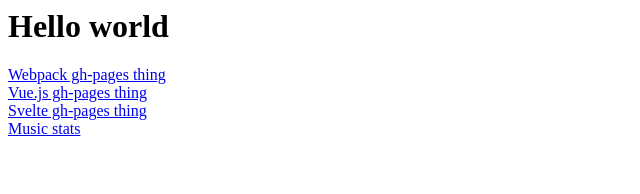
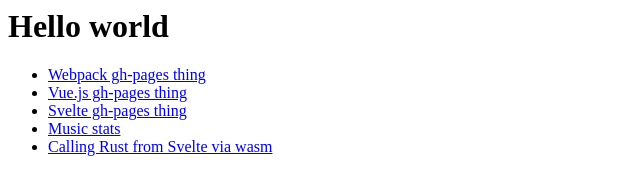
Before and after one commit to RichoDemus/richodemus.github.io, a plain HTML site: page index.html in a window 1280 px wide. Shown: the whole page, without its empty margins (0-640 px from the left). Drawn offline with Linux system fonts and the light colour scheme.

Commit message:
add svelte-rust-wasm, also change to list

```diff
--- a/index.html
+++ b/index.html
@@ -1,7 +1,10 @@
 <html><body>
   <h1>Hello world</h1>
-  <a href="webpack-gh-pages">Webpack gh-pages thing</a> <br/>
-  <a href="vue-gh-pages">Vue.js gh-pages thing</a> <br/>
-  <a href="svelte-gh-pages">Svelte gh-pages thing</a> <br/>
-  <a href="music-stats">Music stats</a>
+  <ul>
+    <li> <a href="webpack-gh-pages">Webpack gh-pages thing</a></li>
+    <li> <a href="vue-gh-pages">Vue.js gh-pages thing</a></li>
+    <li> <a href="svelte-gh-pages">Svelte gh-pages thing</a></li>
+    <li> <a href="music-stats">Music stats</a></li>
+    <li> <a href="svelte-rust-wasm">Calling Rust from Svelte via wasm</a></li>
+  </ul>
 </body></html>
```
